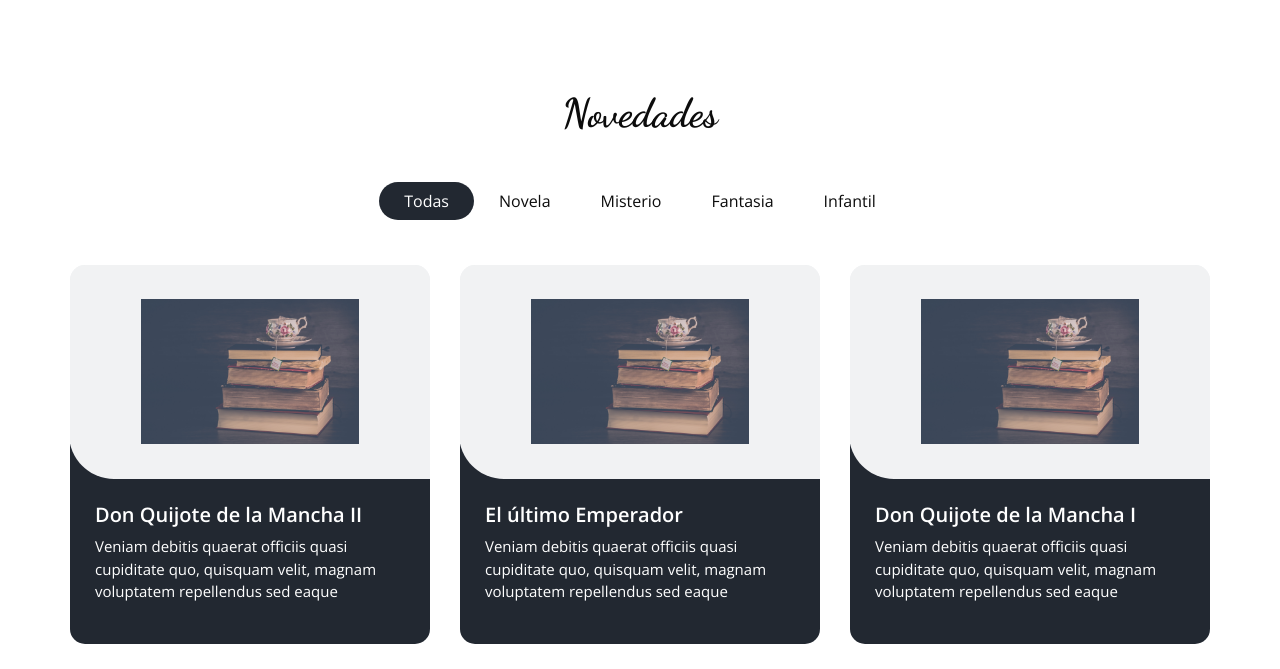
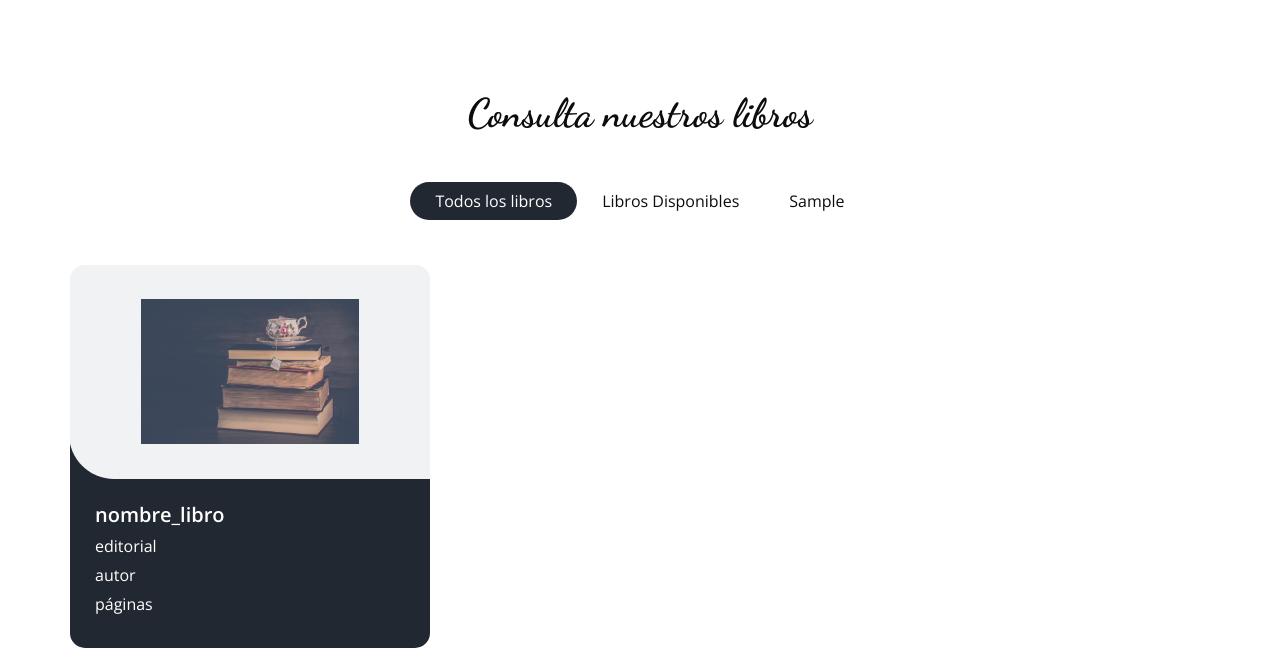
Before and after one commit to carOrLa03/bibliotecaCarmenDWS, a PHP site: page /libros in a window 1280 px wide. Shown: the part 801-1470 px from the top of the page. Run offline with PHP 8.4, Linux system fonts and the light colour scheme; tables that the repository leaves empty or names only in its code hold one stand-in row (values such as "Sample post"); data that the repository does not hold is empty; some libraries are stand-ins or nearby versions.

Commit message:
fin buscador/inicio zona personal

```diff
--- a/app/controllers/libros.php
+++ b/app/controllers/libros.php
@@ -10,48 +10,8 @@
 require_once __DIR__ . "/../../repository/ColaboradorRepositorio.php";
 require_once __DIR__ . "/../../repository/LibrosRepository.php";
 require_once __DIR__ . "/../../core/bootstrap.php";
+require_once __DIR__ . "/../views/partials/menu.part.php";
 
-$selectLibros = $_POST['selectLibros'];
-if (isset($_POST['consultaLibros'])) {
-    $libRepositorio = new LibrosRepository();
-    // si la eleccion es Libros Disponibles
-    if (strcmp($selectLibros, '1') == 0) {
-        echo "hola";
-        $arrayLibrosDisponibles = $libRepositorio->findLibrosDisponibles();
-        var_dump($arrayLibrosDisponibles);
+$libRepositorio = new LibrosRepository();
 
-        // si la eleccion es Todos los libros
-    } else if (strcmp($selectLibros, '2') == 0) {
-        $arrayTodosLibros = $libRepositorio->findAll();
-        echo "<div><table class='tabla_libros'>
-        <thead>
-        <tr><th>nombre_libro</th>
-        <th>autor</th>
-        <th>genero</th>
-        <th>país_autor</th>
-        <th>páginas</th>
-        <th>año_edición</th></tr>
-        </thead>
-        <tbody>";
-        foreach ($arrayTodosLibros as $libro) {
-            $nomlibro = $libro->getNombre();
-            $autor = $libro->getAutor();
-            $genero = $libro->getGenero();
-            $pais = $libro->getPais();
-            $pag = $libro->getPaginas();
-            $ano = $libro->getAno();
-            echo "<tr>
-            <td>'$nomlibro'</td>
-            <td>'$autor'</td>
-            <td>'$genero'</td>
-            <td>'$pais'</td>
-            <td>'$pag'</td>
-            <td>'$ano'</td>
-            </tr>";
-        }
-        echo "</tbody>
-        </table></div>";
-    } else {
-    }
-}
 require_once __DIR__ . "/../views/libros.view.php";
--- a/app/routes.php
+++ b/app/routes.php
@@ -6,5 +6,6 @@
         'libros' => 'app/controllers/libros.php',
         'colaboradores' => 'app/controllers/colaboradores.php',
         'contacto' => 'app/controllers/contacto.php',
+        'zonaPersonal' => 'app/controllers/zonaPersonal.php'
     ]
 );
--- a/app/views/index.view.php
+++ b/app/views/index.view.php
@@ -54,7 +54,7 @@
                   Entra a nuestro buscador de libros y encuentra tu próxima lectura. No te quedes con las ganas, tenemos miles de libros a tu disposición.
                 </p>
                 <div class="btn-box">
-                  <a href="" class="btn1">
+                  <a href="libros" class="btn1">
                     Buscar ahora
                   </a>
                 </div>
--- a/app/views/libros.view.php
+++ b/app/views/libros.view.php
@@ -1,29 +1,49 @@
-<?php
-require_once __DIR__ . "/partials/menu.part.php";
-?>
-
 <!-- food section -->
 
 <section class="food_section layout_padding">
+  <div class="buscador container">
+    <div class="buscador__titulo heading_container heading_center">
+      <h2>Consulta nuestros libros</h2>
+    </div>
+  </div>
   <div class="container">
-    <div class="heading_container heading_center">
-      <h2>
-        Novedades
-      </h2>
-    </div>
-
+    <?php
+    $arrayGenero = $libRepositorio->rellenaSelect('genero');
+    ?>
     <ul class="filters_menu">
-      <li class="active" data-filter="*">Todas</li>
-      <li data-filter=".burger">Novela</li>
-      <li data-filter=".fries">Misterio</li>
-      <li data-filter=".pizza">Fantasia</li>
-      <li data-filter=".pasta">Infantil</li>
-
+      <li class="active" data-filter="*">Todos los libros</li>
+      <li data-filter=".disponible">Libros Disponibles</li>
+      <?php
+      foreach ($arrayGenero as $genero) {
+        $gen = $genero->getGenero();
+        echo "<li data-filter='.$gen'>$gen</li>";
+      }
+      ?>
     </ul>
-
     <div class="filters-content">
       <div class="row grid">
-        <div class="col-sm-6 col-lg-4 all pizza">
+        <?php
+        $arrayTodosLibros = $libRepositorio->findAll();
+        $arrayLibrosDisponibles = $libRepositorio->findLibrosDisponibles();
+        foreach ($arrayTodosLibros as $libro) {
+          $nomlibro = $libro->getNombre();
+          $editorial = $libro->getEditorial();
+          $autor = $libro->getAutor();
+          $genero = $libro->getGenero();
+          $pag = $libro->getPaginas();
+          $disponible = "";
+          foreach ($arrayLibrosDisponibles as $libro1) {
+            $nomlibro1 = $libro1->getNombre();
+            if ($nomlibro1 == $nomlibro) {
+              $disponible = "disponible";
+              break;
+            }
+          }
+
+
+          echo <<< EOT
+
+            <div class="col-sm-6 col-lg-4 all $genero $disponible">
               <div class="box">
                 <div>
                   <div class="img-box">
@@ -31,168 +51,19 @@
                   </div>
                   <div class="detail-box">
                     <h5>
-                  Don Quijote de la Mancha II
+                      $nomlibro
                     </h5>
-                <p>
-                  Veniam debitis quaerat officiis quasi cupiditate quo, quisquam velit, magnam voluptatem repellendus sed eaque
-                </p>
+                    <h6>$editorial</h6>
+                    <h6>$autor</h6>
+                    <h6>$pag páginas</h6>
                   </div>
                 </div>
               </div>
             </div>
-        <div class="col-sm-6 col-lg-4 all burger">
-          <div class="box">
-            <div>
-              <div class="img-box">
-                <img src="images/librosTaza.jpg" alt="">
-              </div>
-              <div class="detail-box">
-                <h5>
-                  El último Emperador
-                </h5>
-                <p>
-                  Veniam debitis quaerat officiis quasi cupiditate quo, quisquam velit, magnam voluptatem repellendus sed eaque
-                </p>
-              </div>
-            </div>
-          </div>
-        </div>
-        <div class="col-sm-6 col-lg-4 all pizza">
-          <div class="box">
-            <div>
-              <div class="img-box">
-                <img src="images/librosTaza.jpg" alt="">
-              </div>
-              <div class="detail-box">
-                <h5>
-                  Don Quijote de la Mancha I
-                </h5>
-                <p>
-                  Veniam debitis quaerat officiis quasi cupiditate quo, quisquam velit, magnam voluptatem repellendus sed eaque
-                </p>
-              </div>
-            </div>
-          </div>
-        </div>
-        <div class="col-sm-6 col-lg-4 all pasta">
-          <div class="box">
-            <div>
-              <div class="img-box">
-                <img src="images/librosTaza.jpg" alt="">
-              </div>
-              <div class="detail-box">
-                <h5>
-                  El principito
-                </h5>
-                <p>
-                  Veniam debitis quaerat officiis quasi cupiditate quo, quisquam velit, magnam voluptatem repellendus sed eaque
-                </p>
-              </div>
-            </div>
-          </div>
-        </div>
-        <div class="col-sm-6 col-lg-4 all fries">
-          <div class="box">
-            <div>
-              <div class="img-box">
-                <img src="images/librosTaza.jpg" alt="">
-              </div>
-              <div class="detail-box">
-                <h5>
-                  Los Windsor
-                </h5>
-                <p>
-                  Veniam debitis quaerat officiis quasi cupiditate quo, quisquam velit, magnam voluptatem repellendus sed eaque
-                </p>
-              </div>
-            </div>
-          </div>
-        </div>
-        <div class="col-sm-6 col-lg-4 all pizza">
-          <div class="box">
-            <div>
-              <div class="img-box">
-                <img src="images/librosTaza.jpg" alt="">
-              </div>
-              <div class="detail-box">
-                <h5>
-                  Harry Potter y la Piedra filosofal
-                </h5>
-                <p>
-                  Veniam debitis quaerat officiis quasi cupiditate quo, quisquam velit, magnam voluptatem repellendus sed eaque
-                </p>
-              </div>
-            </div>
-          </div>
-        </div>
-        <div class="col-sm-6 col-lg-4 all burger">
-          <div class="box">
-            <div>
-              <div class="img-box">
-                <img src="images/librosTaza.jpg" alt="">
-              </div>
-              <div class="detail-box">
-                <h5>
-                  Nueva York
-                </h5>
-                <p>
-                  Veniam debitis quaerat officiis quasi cupiditate quo, quisquam velit, magnam voluptatem repellendus sed eaque
-                </p>
-              </div>
-            </div>
-          </div>
-        </div>
-        <div class="col-sm-6 col-lg-4 all burger">
-          <div class="box">
-            <div>
-              <div class="img-box">
-                <img src="images/librosTaza.jpg" alt="">
-              </div>
-              <div class="detail-box">
-                <h5>
-                  Los Pilares de la Tierra
-                </h5>
-                <p>
-                  Veniam debitis quaerat officiis quasi cupiditate quo, quisquam velit, magnam voluptatem repellendus sed eaque
-                </p>
-              </div>
-            </div>
-          </div>
-        </div>
-        <div class="col-sm-6 col-lg-4 all pasta">
-          <div class="box">
-            <div>
-              <div class="img-box">
-                <img src="images/librosTaza.jpg" alt="">
-              </div>
-              <div class="detail-box">
-                <h5>
-                  Harry Potter y el caliz de Fuego
-                </h5>
-                <p>
-                  Veniam debitis quaerat officiis quasi cupiditate quo, quisquam velit, magnam voluptatem repellendus sed eaque
-                </p>
-              </div>
-            </div>
-          </div>
-        </div>
-      </div>
-    </div>
-    <div class="buscador">
-      <div class="buscador__titulo">
-        <h2>Nuestro buscador</h2>
-      </div>
-      <div bucador__seleccion>
-        <form action="#" method="post">
-          <select class="select" data-mdb-filter="true" name="selectLibros">
-            <option value="1">Libros Disponibles</option>
-            <option value="2">Todos los libros</option>
-          </select>
-          <div class="botonBuscaLibros">
-            <input type="submit" value="Consulta" name="consultaLibros">
-          </div>
-        </form>
 
+          EOT;
+        }
+        ?>
       </div>
     </div>
   </div>
--- a/app/views/partials/menu.part.php
+++ b/app/views/partials/menu.part.php
@@ -66,12 +66,15 @@
                             <li class="nav-item <?php isActive("contacto") ?>">
                                 <a class="nav-link" href="contacto">Contacto</a>
                             </li>
+                            <li class="nav-item <?php isActive("zonaPersonal") ?>">
+                                <a class="nav-link" href="zonaPersonal">Zona Personal</a>
+                            </li>
                         </ul>
                         <div class="user_option">
-                            <a href="" class="user_link">
+                            <a href="zonaPersonal" class="user_link">
                                 <i class="fa fa-user" aria-hidden="true"></i>
                             </a>
-                            <a class="cart_link" href="#">
+                            <a class="cart_link" href="libros">
                                 <svg version="1.1" id="Capa_1" xmlns="http://www.w3.org/2000/svg" xmlns:xlink="http://www.w3.org/1999/xlink" x="0px" y="0px" viewBox="0 0 456.029 456.029" style="enable-background:new 0 0 456.029 456.029;" xml:space="preserve">
                                 </svg>
                             </a>
--- a/database/queryBuilder.php
+++ b/database/queryBuilder.php
@@ -32,11 +32,10 @@
     {
         try {
             $sql = "SELECT *
-                     FROM $this->tabla
-                     WHERE EXITS (SELECT Cod_libroP
-                                    FROM prestamos
-                                    WHERE devuelto == true and
-                                    Cod_libroP == Cod_libro)";
+                    FROM $this->tabla
+                    WHERE Cod_libro NOT IN (SELECT Cod_libro
+                                            FROM  prestamos
+                                            WHERE devuelto = false)";
             $pdoStatment = $this->conexion->prepare($sql);
             $pdoStatment->execute();
             return $pdoStatment->fetchAll(PDO::FETCH_CLASS |
@@ -45,6 +44,21 @@
             throw new DataBException("No se ha podido ejecutar la Query solicitada");
         }
     }
+    // funcion para cargar los generos de los libros en un select
+    public function rellenaSelect($columna)
+    {
+        try {
+            $sql = "SELECT DISTINCT $columna
+                    FROM $this->tabla";
+            $pdoStatment = $this->conexion->prepare($sql);
+            $pdoStatment->execute();
+            return $pdoStatment->fetchAll(PDO::FETCH_CLASS |
+                PDO::FETCH_PROPS_LATE, $this->entidad, $this->args);
+        } catch (DataBException $e) {
+            throw new DataBException("No se ha podido ejecutar la Query solicitada");
+        }
+    }
+
 
     // método para insertar registros en las tablas
     public function save($entidad)
--- a/entity/Libros.php
+++ b/entity/Libros.php
@@ -2,24 +2,32 @@
 class Libros implements IEntity
 {
     private $nombre_libro;
+    private $editorial;
     private $autor;
     private $genero;
     private $pais_autor;
     private $paginas;
+    private $precio;
     private $ano_edicion;
 
-    public function __construct($nombre, $autor, $genero, $pais, $paginas, $ano)
+    public function __construct($nombre, $editorial, $autor, $genero, $pais, $paginas, $precio, $ano)
     {
         $this->nombre_libro = $nombre;
+        $this->editorial = $editorial;
         $this->autor = $autor;
         $this->genero = $genero;
         $this->pais_autor = $pais;
         $this->num_paginas  = $paginas;
+        $this->precio = $precio;
         $this->ano_edicion = $ano;
     }
     public function setNombre($nombre)
     {
         $this->nombre_libro = $nombre;
+    }
+    public function setEditorial($editorial)
+    {
+        $this->editorial = $editorial;
     }
     public function setAutor($autor)
     {
@@ -37,6 +45,10 @@
     {
         $this->paginas = $paginas;
     }
+    public function setPrecio($precio)
+    {
+        $this->precio = $precio;
+    }
     public function setAnoEdicion($ano)
     {
         $this->ano_edicion = $ano;
@@ -44,6 +56,10 @@
     public function getNombre()
     {
         return $this->nombre_libro;
+    }
+    public function getEditorial()
+    {
+        return $this->editorial;
     }
     public function getAutor()
     {
@@ -61,6 +77,10 @@
     {
         return $this->paginas;
     }
+    public function getPrecio()
+    {
+        return $this->precio;
+    }
     public function getAno()
     {
         return $this->ano_edicion;
@@ -70,10 +90,12 @@
     {
         return [
             'nombre_libro' => $this->getNombre(),
+            'editorial' => $this->getEditorial(),
             'autor' => $this->getAutor(),
             'genero' => $this->getGenero(),
             'pais_autor' => $this->getPais(),
             'paginas' => $this->getPaginas(),
+            'precio' => $this->getPrecio(),
             'ano_edicion' => $this->getAno()
         ];
     }
--- a/repository/LibrosRepository.php
+++ b/repository/LibrosRepository.php
@@ -2,7 +2,7 @@
 require_once __DIR__ . "/../database/queryBuilder.php";
 class LibrosRepository extends QueryBuilder
 {
-    public function __construct($tabla = 'libros', $entidad = 'Libros', $argumentos = ['nombre_libro', 'autor', 'genero', 'pais_autor', 'paginas', 'ano_edicion'])
+    public function __construct($tabla = 'libros', $entidad = 'Libros', $argumentos = ['nombre_libro', 'editorial', 'autor', 'genero', 'pais_autor', 'paginas', 'precio', 'ano_edicion'])
     {
         parent::__construct($tabla, $entidad, $argumentos);
     }
```
Also changed, not shown: app/controllers/zonaPersonal.php (added, +20 -0 lines), app/views/zonaPersonal.view.php (added, +19 -0 lines), database/Sql/use biblioteca;.sql (added, +7 -0 lines), entity/Usuarios.php (+7 -7 lines), repository/UsuariosRepositorio.php (added, +9 -0 lines). Lines whose indentation alone changed are shown as unchanged.
